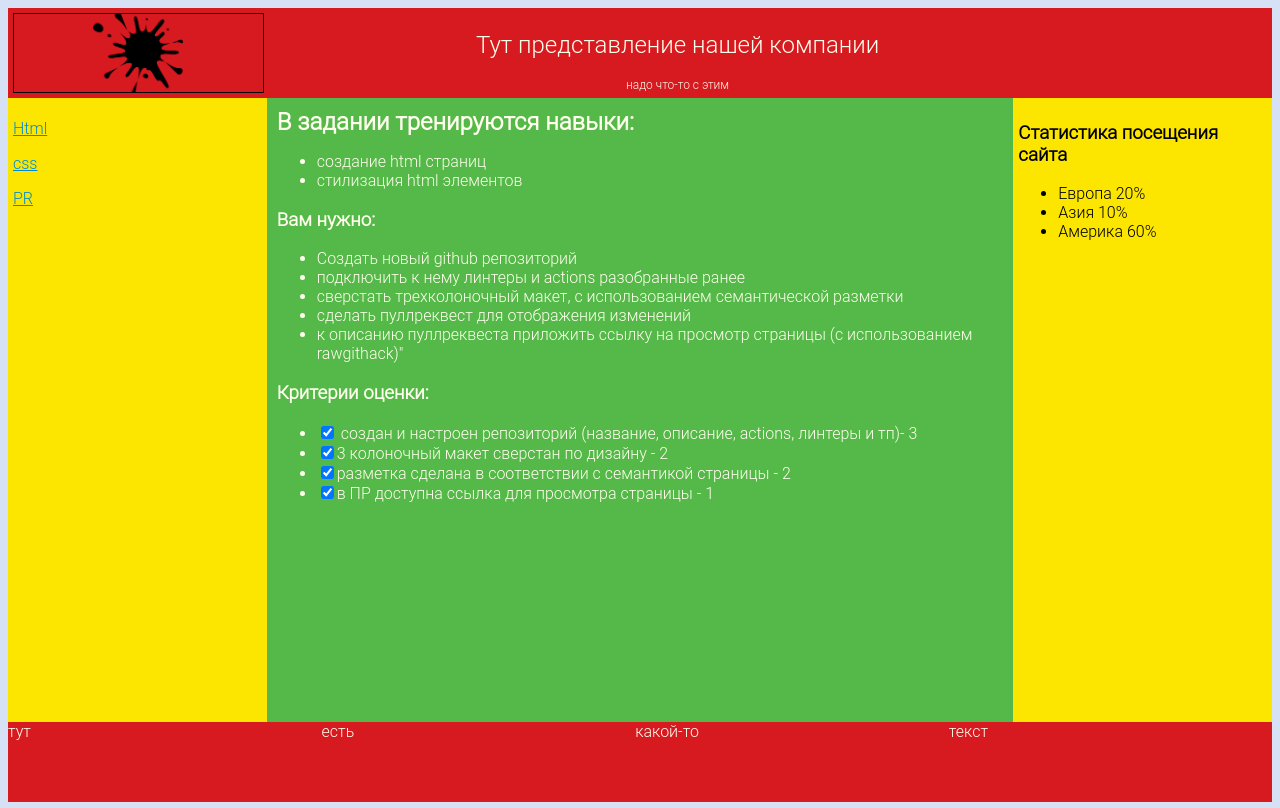
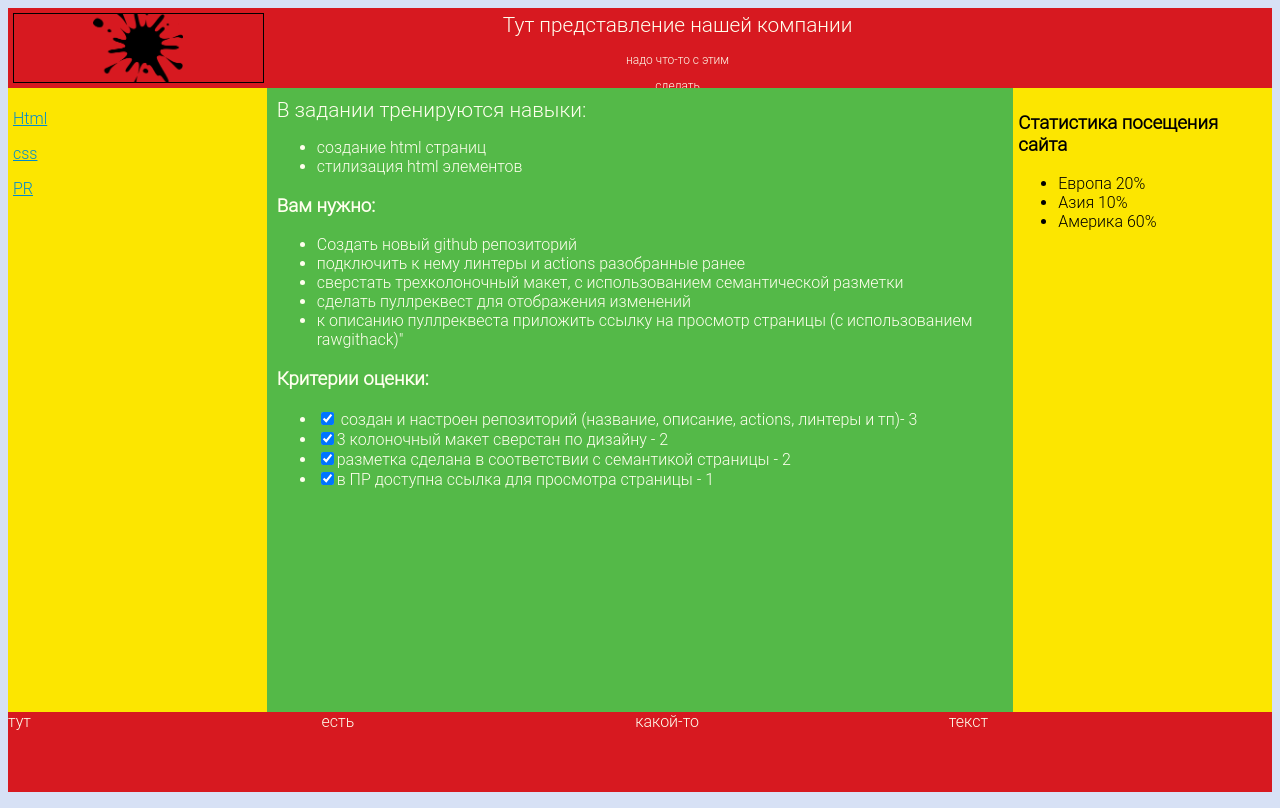
Before and after one commit to vasiliev-alexey/otus_js_semantic_layout, a website built with webpack: page src/index.html in a window 1280 px wide. Built offline with nearby package versions, Linux system fonts and the light colour scheme.

```diff
--- a/src/index.html
+++ b/src/index.html
@@ -3,12 +3,13 @@
   <head>
     <meta charset="utf-8" />
     <title>Трехколоночный макет</title>
+    <link rel="stylesheet" href="index_style.css" />
   </head>
   <body>
     <header>
       <div class="logo"></div>
       <div class="data">
-        <h4>Тут представление нашей компании</h4>
+        <h1>Тут представление нашей компании</h1>
         <p class="logoText">надо что-то с этим</p>
         <p class="logoText">сделать</p>
       </div>
--- a/src/index_style.css
+++ b/src/index_style.css
@@ -2,6 +2,12 @@
   height: 100%;
   padding: 0;
   margin: 0;
+  box-sizing: border-box;
+}
+*,
+*:before,
+*:after {
+  box-sizing: inherit;
 }
 
 body {
@@ -20,7 +26,6 @@
   background: #fce600;
 }
 header {
-  font-size: 1rem;
   text-align: center;
   padding: 5px;
   background: #d71920;
@@ -34,7 +39,6 @@
 }
 main {
   background: #54b948;
-  box-sizing: border-box;
   height: 100%;
   width: 60%;
   overflow: auto;
@@ -42,10 +46,11 @@
 }
 aside {
   color: #000;
-  box-sizing: border-box;
 }
+h1,
 h2 {
   margin: 0 0 1rem;
+  font: 1.3rem 'Roboto Light', Helvetica, sans-serif;
 }
 footer {
   clear: both;
@@ -58,14 +63,12 @@
   width: 24.5%;
   height: 100%;
   display: inline-block;
-  box-sizing: border-box;
 }
 
 .logo {
   border: solid 1px black;
   width: 20%;
   height: 100%;
-  box-sizing: border-box;
   background-image: url('./dab-1692452_960_720.png');
   background-size: 90px;
   background-position: center;
@@ -75,8 +78,6 @@
 .data {
   width: 66%;
   height: 100%;
-  box-sizing: border-box;
-  font: 0.3rem 'Roboto Light', Helvetica, sans-serif;
   line-height: 1rem;
 }
 
```
